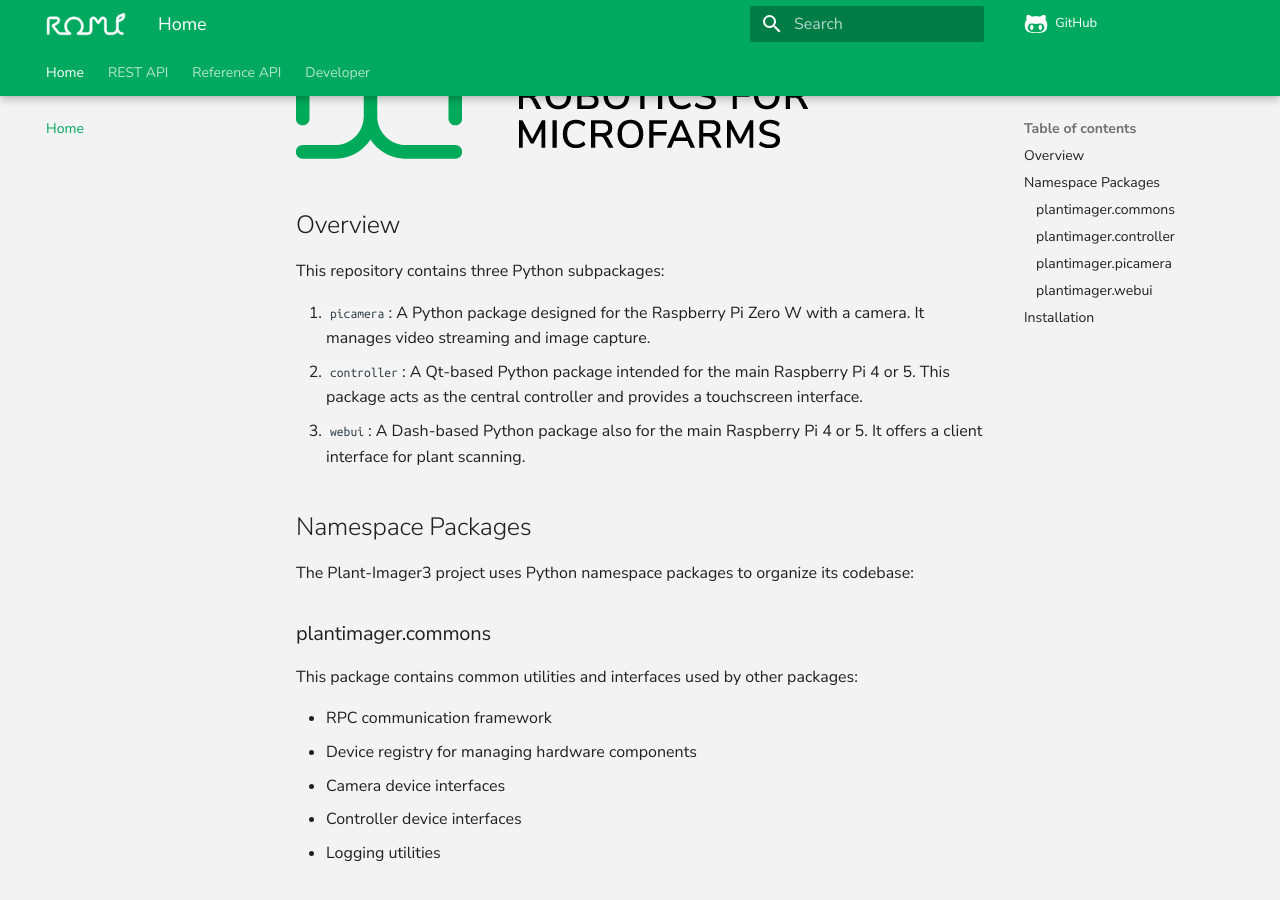
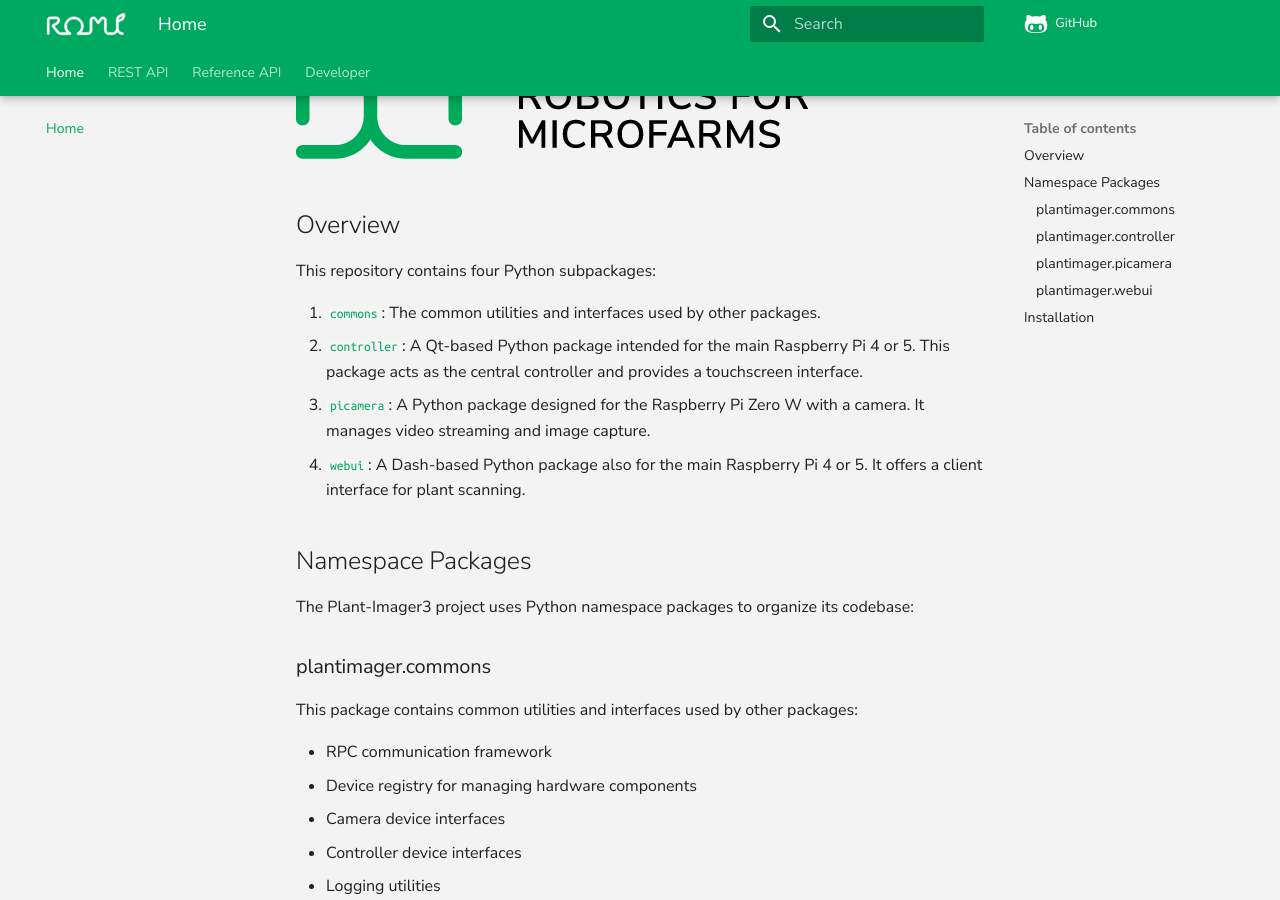
Before and after one commit to romi/Plant-Imager3, an MkDocs documentation site: the page built from docs/index.md, in a window 1280 px wide and 900 px high, scrolled down 388 px. Built offline with MkDocs 1.6.1 and Material for MkDocs 9.7.7, drawn with Linux system fonts in a browser that asks for light colours; comment, search, counter and statistics services are not loaded.

Commit message:
Update docs to include the new 'commons' subpackage
Added 'commons' as the fourth Python subpackage in the documentation.
Provided a brief description and updated the order of existing subpackages accordingly.
This ensures the docs accurately reflect the current repository structure.

```diff
--- a/docs/index.md
+++ b/docs/index.md
@@ -9,11 +9,12 @@ This repository supersedes the earlier [Plant-Imager](https://github.com/romi/pl
 
 ## Overview
 
-This repository contains three Python subpackages:
+This repository contains four Python subpackages:
 
-1. `picamera`: A Python package designed for the Raspberry Pi Zero W with a camera. It manages video streaming and image capture.
-2. `controller`: A Qt-based Python package intended for the main Raspberry Pi 4 or 5. This package acts as the central controller and provides a touchscreen interface.
-3. `webui`: A Dash-based Python package also for the main Raspberry Pi 4 or 5. It offers a client interface for plant scanning.
+1. [`commons`](reference/commons/plantimager/commons): The common utilities and interfaces used by other packages.
+2. [`controller`](reference/controller/plantimager/controller): A Qt-based Python package intended for the main Raspberry Pi 4 or 5. This package acts as the central controller and provides a touchscreen interface.
+3. [`picamera`](reference/picameraplantimager/picamera): A Python package designed for the Raspberry Pi Zero W with a camera. It manages video streaming and image capture.
+4. [`webui`](reference/webui/plantimager/webui): A Dash-based Python package also for the main Raspberry Pi 4 or 5. It offers a client interface for plant scanning.
 
 ## Namespace Packages
 
```
